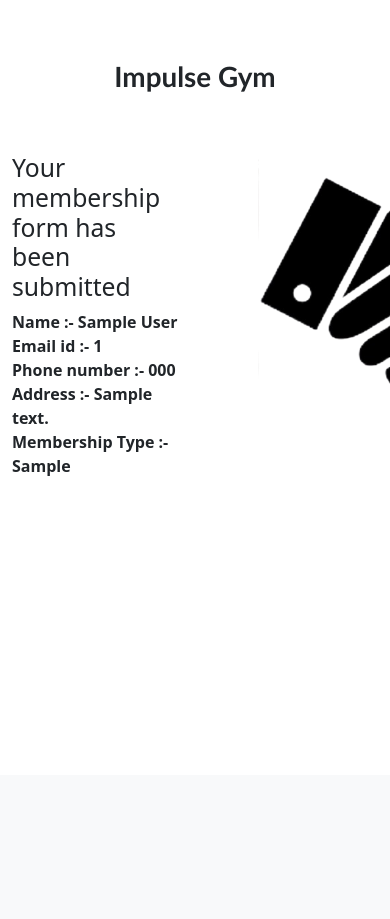
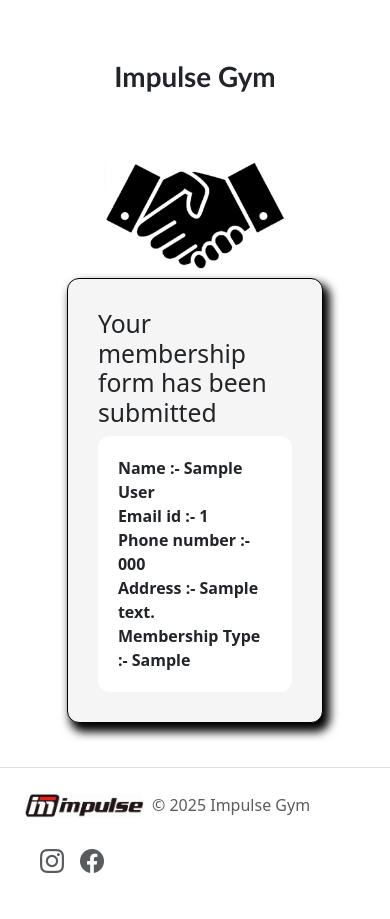
Before and after one commit to Tejas-Joshiii/Impulse-GYM, a Flask app: template templates/formSubmitted.html in a window 390 px wide; the page is wider, and only the part inside the window is pictured. Shown: the part 69-988 px from the top of that part. Before the commit the page ends 545 px from the top of that part, so only its background shows below. Run offline with Flask 3, Linux system fonts and the light colour scheme; the template is opened without the code that fills it: most values are stand-ins (such as "Sample title", 1, 10 or a date in 2020).

Commit message:
css problem solved in formsubmitted.html

```diff
--- a/templates/formSubmitted.html
+++ b/templates/formSubmitted.html
@@ -9,10 +9,19 @@
     <style>
         .container {
             display: flex;
+            padding-bottom: 20px;
+
         }
 
         .message {
             flex: 1;
+            border: 1px solid black;
+            box-shadow: 5px 7px 10px 2px #000000;
+            padding: 30px;
+            border-radius: 12px;
+            width: 70%;
+            height: 50%;
+            background-color: #f5f5f5;
         }
 
         .namestelogo {
@@ -23,6 +32,9 @@
         .datas {
             display: flex;
             flex-direction: column;
+            background-color: white;
+            border-radius: 12px;
+            padding: 20px;
         }
 
         .welcomeLogo {
@@ -30,7 +42,28 @@
             margin-left: 80px;
         }
 
+        @media (max-width: 768px) {
+            .container {
+                flex-direction: column-reverse;
+                justify-content: center;
+                align-items: center;
+            }
 
+            .welcomeLogo {
+                width: 180px;
+                margin: 0;
+                /* center ke liye margin reset */
+            }
+
+            .namestelogo {
+                width: 180px;
+                margin: auto;
+                /* horizontally center */
+                display: flex;
+                justify-content: center;
+                align-items: center;
+            }
+        }
     </style>
 </head>
 
@@ -55,6 +88,7 @@
             <img src="{{url_for('static', filename='welcomeLogo.png')}}" alt="welcome logo" class="welcomeLogo">
         </div>
     </div>
+    {% include 'footer.html' %}
 </body>
 
 </html>
```
Also changed, not shown: db/database.db.
